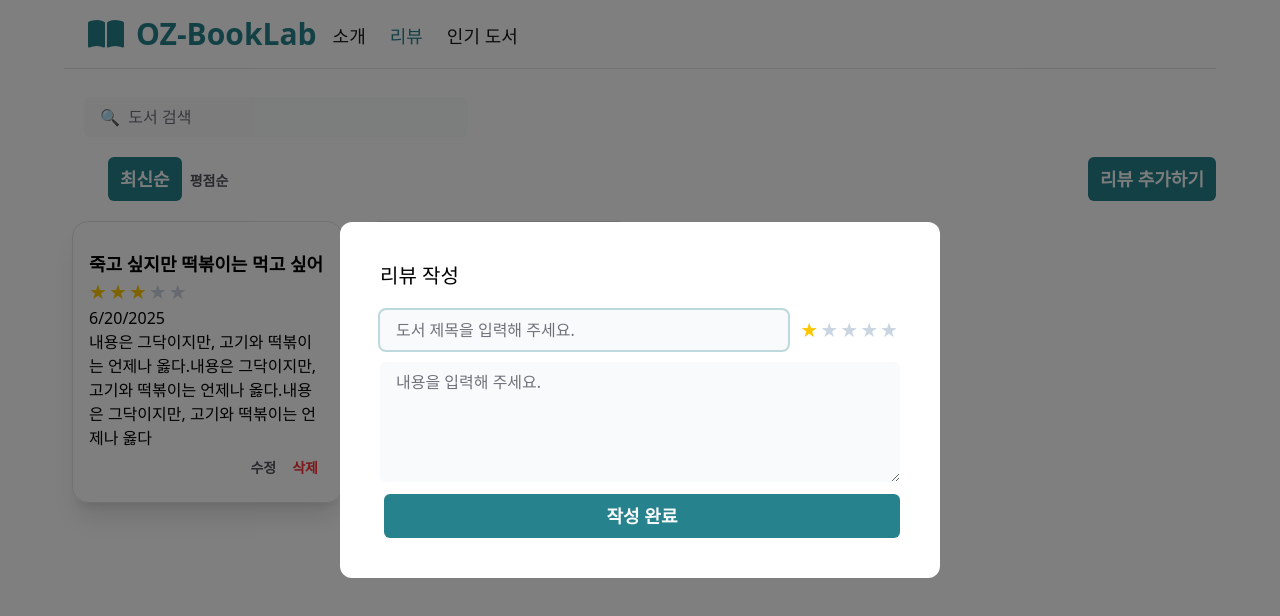
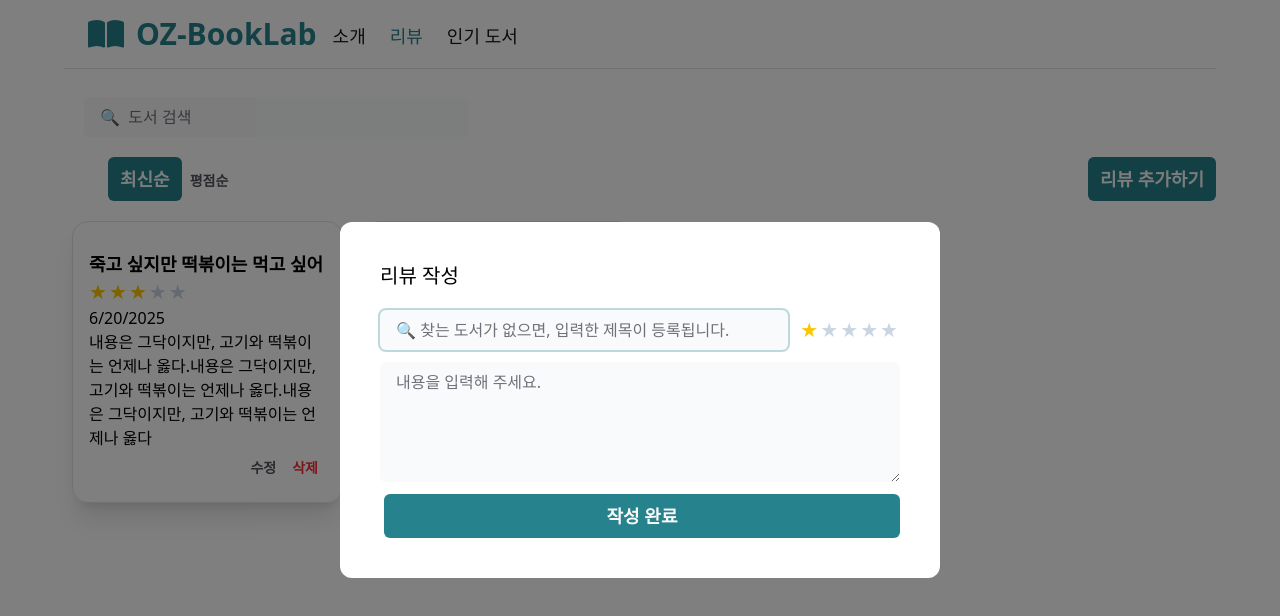
Before and after one commit to heehaa25/oz-booklab, a React (Vite) app: page /reviews in a window 1280 px wide. Both pictures are taken after a click on the button "리뷰 추가하기". Shown: the top 616 px of the page. Built offline with nearby package versions, Linux system fonts and the light colour scheme.

Commit message:
feat(reviewform): 리뷰 작성 모달에 포커스 기반 검색 결과 표시 구현

```diff
--- a/src/components/ReviewForm.jsx
+++ b/src/components/ReviewForm.jsx
@@ -3,6 +3,7 @@ import Button from './Button';
 import Input from './Input';
 import Textarea from './Textarea';
 import RatingInput from './RatingInput';
+import mock from '../data/search.json';
 
 export default function ReviewForm({
   review = {
@@ -13,8 +14,33 @@ export default function ReviewForm({
   },
   onSubmit,
 }) {
+  const [title, setTitle] = useState(review?.title ?? '');
+  const [selectedBook, setSelectedBook] = useState(null);
   const [rating, setRating] = useState(review.rating || 0);
+  const [isFocused, setIsFocused] = useState(false);
   const inputRef = useRef(null);
+
+  const books = mock.response.docs.map((item) => item.doc);
+
+  const uniqueBooks = Array.from(
+    new Map(books.map((book) => [book.bookname, book])).values()
+  );
+
+  const norm = (s = '') => s.toLowerCase().trim();
+  const filteredBooks = uniqueBooks.filter((book) =>
+    norm(book.bookname).includes(norm(title))
+  );
+
+  const handleSelect = (book) => {
+    setTitle(book.bookname);
+    setSelectedBook(book);
+    setIsFocused(false);
+  };
+
+  const handleSearch = (e) => {
+    setTitle(e.target.value);
+    setSelectedBook(null);
+  };
 
   const handleRatingChange = (value) => setRating(value);
 
@@ -29,17 +55,52 @@ export default function ReviewForm({
     }
   }, []);
 
+  useEffect(() => {
+    setTitle(review?.title ?? '');
+    setRating(review?.rating ?? 0);
+  }, [review?.title, review?.rating]);
+
+  useEffect(() => {
+    if (review?.title) {
+      const found =
+        books.find((b) => b.bookname === review.title) ??
+        (review?.isbn13 ? books.find((b) => b.isbn13 === review.isbn13) : null);
+      setSelectedBook(found ?? null);
+    }
+  }, [review?.title, review?.isbn13, books]);
+
   return (
     <form className='flex flex-col gap-3 mt-5' action={submit}>
       <div className='flex items-center'>
+        <div className='flex flex-col relative w-full'>
           <Input
             className='grow mr-3'
             name='title'
-          defaultValue={review.title}
-          placeholder='도서 제목을 입력해 주세요.'
+            placeholder='🔍 찾는 도서가 없으면, 입력한 제목이 등록됩니다.'
+            value={title}
+            onChange={handleSearch}
+            onFocus={() => setIsFocused(true)}
+            onBlur={() => setTimeout(() => setIsFocused(false), 150)}
             ref={inputRef}
             required
           />
+
+          {isFocused && title && !selectedBook && filteredBooks.length > 0 && (
+            <div className='absolute top-full left-0 right-0 max-h-40 overflow-y-auto bg-white border rounded shadow-md z-10'>
+              {filteredBooks.map((book) => (
+                <div
+                  key={book.isbn13}
+                  className='p-2 hover:bg-gray-100 cursor-pointer'
+                  onMouseDown={(e) => e.preventDefault()}
+                  onClick={() => handleSelect(book)}
+                >
+                  {book.bookname}
+                </div>
+              ))}
+            </div>
+          )}
+        </div>
+
         <RatingInput
           name='rating'
           value={rating}
```
Lines whose indentation alone changed are shown as unchanged.
